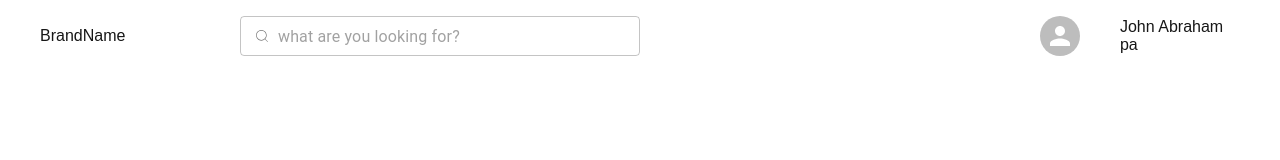
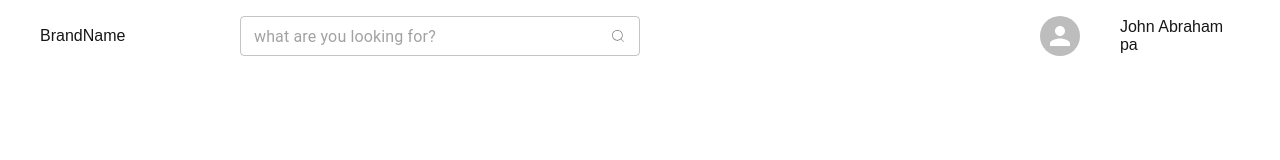
Before and after one commit to ud-k16/detrator, a Next.js app: page / in a window 1280 px wide. Shown: the top 160 px of the page. Built offline with nearby package versions, Linux system fonts and the light colour scheme.

Commit message:
icon added at last

```diff
--- a/src/app/page.js
+++ b/src/app/page.js
@@ -31,8 +31,8 @@ export default function Home() {
           style={{ width: 400 }}
           placeholder="what are you looking for?"
           InputProps={{
-            startAdornment: (
-              <InputAdornment position="start">
+            endAdornment: (
+              <InputAdornment position="end">
                 <CiSearch />
               </InputAdornment>
             ),
```
